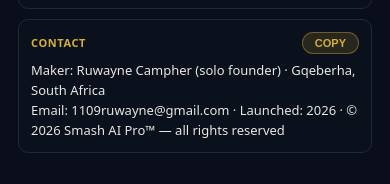
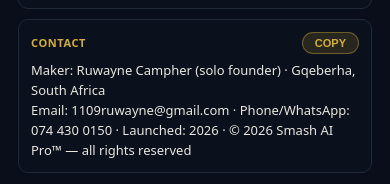
Before and after one commit to 1109ruwayne-cmd/My-AI-Pro, a plain HTML site: page static/press.html in a window 390 px wide. Shown: the part 1842-2026 px from the top of the page. Drawn offline with Linux system fonts and the light colour scheme.

Commit message:
Press kit: add phone/WhatsApp 074 430 0150

```diff
--- a/static/press.html
+++ b/static/press.html
@@ -62,7 +62,7 @@
 Downloads (APK/EXE/ZIP): https://my-ai-pro-rkxe.onrender.com/downloads
 Source & releases: https://github.com/1109ruwayne-cmd/My-AI-Pro</div></div>
   <div class="copy"><div class="lbl">Contact <button class="mini" data-c="c-contact">COPY</button></div><div class="txt" id="c-contact">Maker: Ruwayne Campher (solo founder) · Gqeberha, South Africa
-Email: 1109ruwayne@gmail.com · Launched: 2026 · © 2026 Smash AI Pro™ — all rights reserved</div></div>
+Email: 1109ruwayne@gmail.com · Phone/WhatsApp: 074 430 0150 · Launched: 2026 · © 2026 Smash AI Pro™ — all rights reserved</div></div>
 
   <h2>Brand assets</h2>
   <div class="grid">
```
